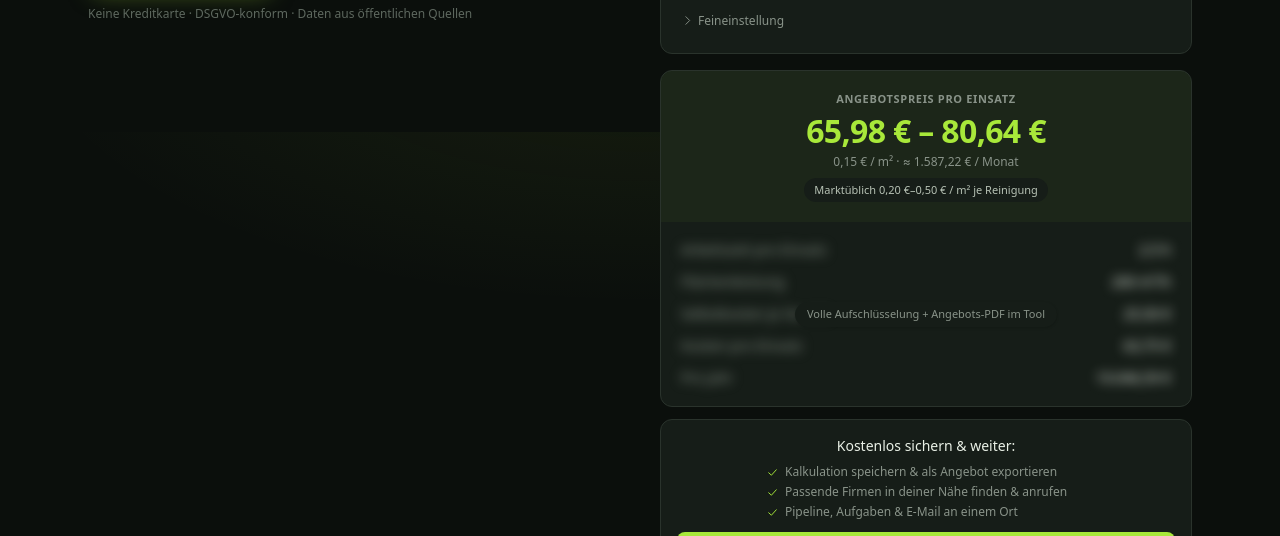
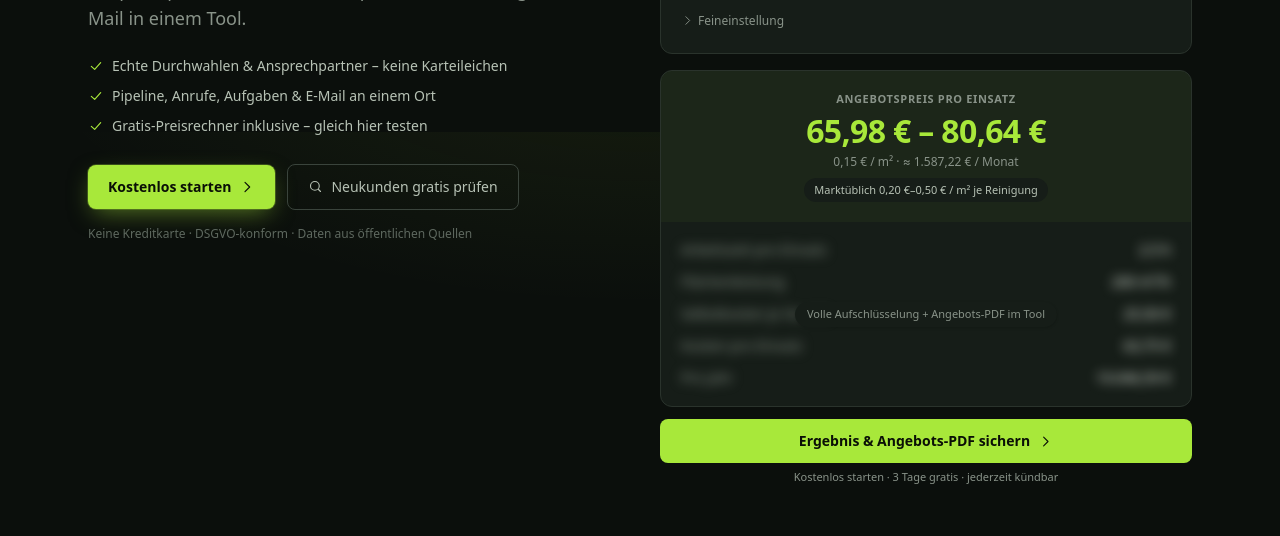
Before and after one commit to personal-glitch/lead-finder, a Next.js app: page / in a window 1280 px wide. Shown: the part 668-1204 px from the top of the page. Built offline with nearby package versions, Linux system fonts and the light colour scheme; no server answers.

Commit message:
fix(hero): Rechner-Spalte ausbalanciert (Text vertikal mittig, kompakte CTA statt Bullet-Box)

```diff
--- a/src/app/page.tsx
+++ b/src/app/page.tsx
@@ -170,8 +170,8 @@ export default function Landing() {
       </header>
 
       {/* Hero */}
-      <section id="kalkulator" className="mx-auto grid max-w-6xl items-start gap-10 px-6 py-14 lg:grid-cols-2 lg:py-20">
-        <div className="lg:pt-6">
+      <section id="kalkulator" className="mx-auto grid max-w-6xl items-center gap-10 px-6 py-14 lg:grid-cols-2 lg:py-20">
+        <div>
           <div className="flex flex-wrap items-center gap-2">
             <span className="eyebrow rounded-full border border-[var(--color-line-strong)] px-3 py-1">Für Dienstleister</span>
             <span className="rounded-full border border-[var(--color-brand)]/40 bg-[var(--color-brand-tint)]/40 px-3 py-1 text-xs font-medium text-[var(--color-brand)]">{BRANCHEN_N}+ Branchen</span>
--- a/src/components/Kalkulator.tsx
+++ b/src/components/Kalkulator.tsx
@@ -242,6 +242,14 @@ export function Kalkulator({ teaser = false, compact = false }: { teaser?: boole
         </Card>
 
         {teaser ? (
+          compact ? (
+            <div className="text-center">
+              <Link href="/registrieren" className="inline-flex w-full items-center justify-center gap-2 rounded-lg bg-[var(--color-brand)] px-5 py-3 text-sm font-semibold text-[var(--color-on-brand)] hover:bg-[var(--color-brand-ink)]">
+                Ergebnis & Angebots-PDF sichern <Icon name="chevronRight" size={15} />
+              </Link>
+              <p className="mt-1.5 text-[11px] text-[var(--color-muted)]">Kostenlos starten · 3 Tage gratis · jederzeit kündbar</p>
+            </div>
+          ) : (
             <Card className="border-[var(--color-brand)]/30 bg-[var(--color-brand-tint)]/15 p-4 text-center">
               <p className="text-sm font-medium">Kostenlos sichern & weiter:</p>
               <ul className="mx-auto mt-2 max-w-xs space-y-1 text-left text-xs text-[var(--color-muted)]">
@@ -254,6 +262,7 @@ export function Kalkulator({ teaser = false, compact = false }: { teaser?: boole
               </Link>
               <p className="mt-1.5 text-[11px] text-[var(--color-muted)]">3 Tage gratis · keine Vorab-Zahlung · jederzeit kündbar</p>
             </Card>
+          )
         ) : (
           <p className="px-1 text-[11px] text-[var(--color-faint)]">Richtwerte (u. a. Tariflohn 2026, RAL-Flächenleistungen) – ersetzt keine individuelle Kalkulation. Ohne Gewähr.</p>
         )}
```
Lines whose indentation alone changed are shown as unchanged.
